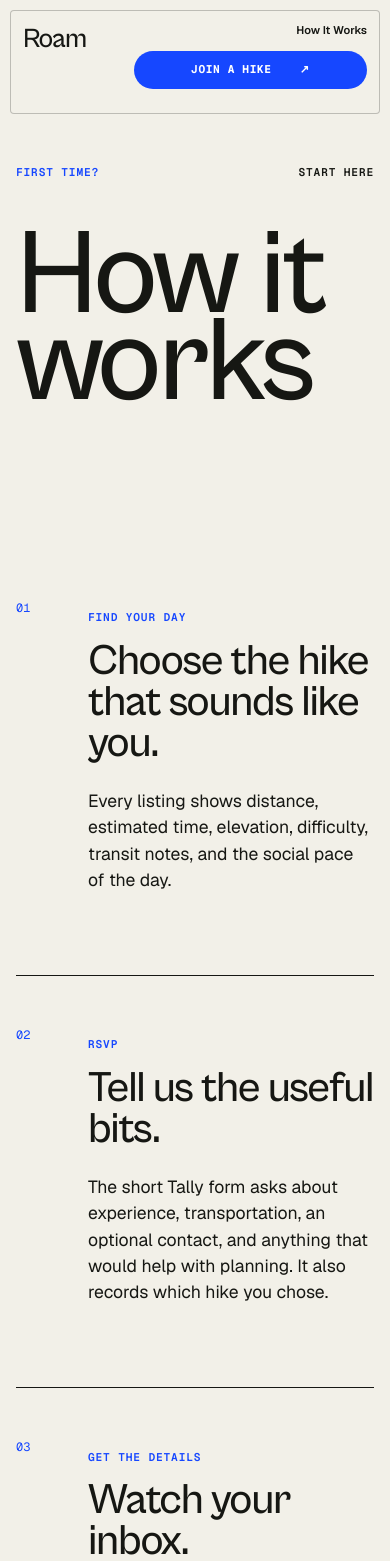
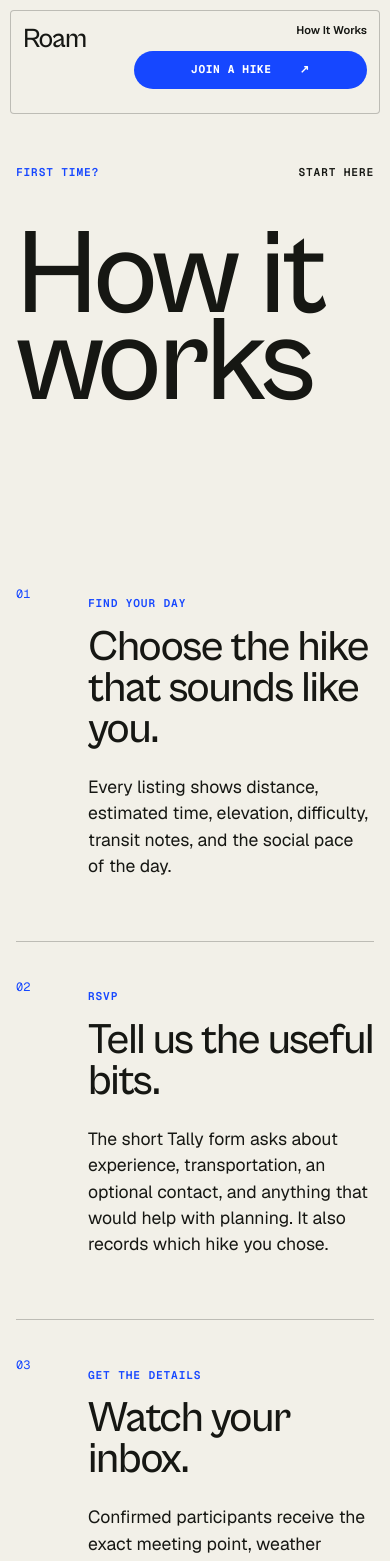
Before and after one commit to richelkim/Roam, a Next.js app: page /how-it-works in a window 390 px wide. Shown: the top 1561 px of the page. Built offline with nearby package versions, Linux system fonts and the light colour scheme; no server answers.

Commit message:
style: tighten how it works steps

```diff
--- a/app/global.css
+++ b/app/global.css
@@ -286,7 +286,7 @@ a:focus-visible, button:focus-visible, input:focus-visible, select:focus-visible
 .how-hero h1 { font-size: clamp(6rem, 16vw, 15rem); line-height: .72; }
 .how-main { padding-top: 40px; }
 .how-big-steps { margin: 0; padding: 0; list-style: none; }
-.how-big-steps > li { display: grid; grid-template-columns: 2fr 10fr; gap: 24px; padding: 70px 0 90px; border-top: 1px solid var(--ink); }
+.how-big-steps > li { display: grid; grid-template-columns: 2fr 10fr; gap: 24px; padding: 44px 0 56px; border-top: 1px solid var(--rule); }
 .how-big-steps > li:first-child { border-top: 0; }
 .how-big-steps h2 { max-width: 900px; margin: 16px 0 24px; font-family: var(--display); font-size: clamp(3rem, 6.2vw, 6.5rem); font-weight: 500; letter-spacing: -.03em; line-height: .95; }
 .how-big-steps div > p:last-child { max-width: 650px; font-size: 1.1rem; }
@@ -394,7 +394,7 @@ a:focus-visible, button:focus-visible, input:focus-visible, select:focus-visible
   .section-heading.horizontal { align-items: flex-start; flex-direction: column; }
   .detail-gallery { grid-template-columns: 1fr; }
   .detail-gallery-image { min-height: 78vw; }
-  .how-big-steps > li { grid-template-columns: 48px 1fr; padding: 50px 0 64px; }
+  .how-big-steps > li { grid-template-columns: 48px 1fr; padding: 36px 0 44px; }
   .how-big-steps h2 { font-size: 2.7rem; }
   .split-image { min-height: 90vw; }
   .split-copy { padding: 72px 22px; }
```
